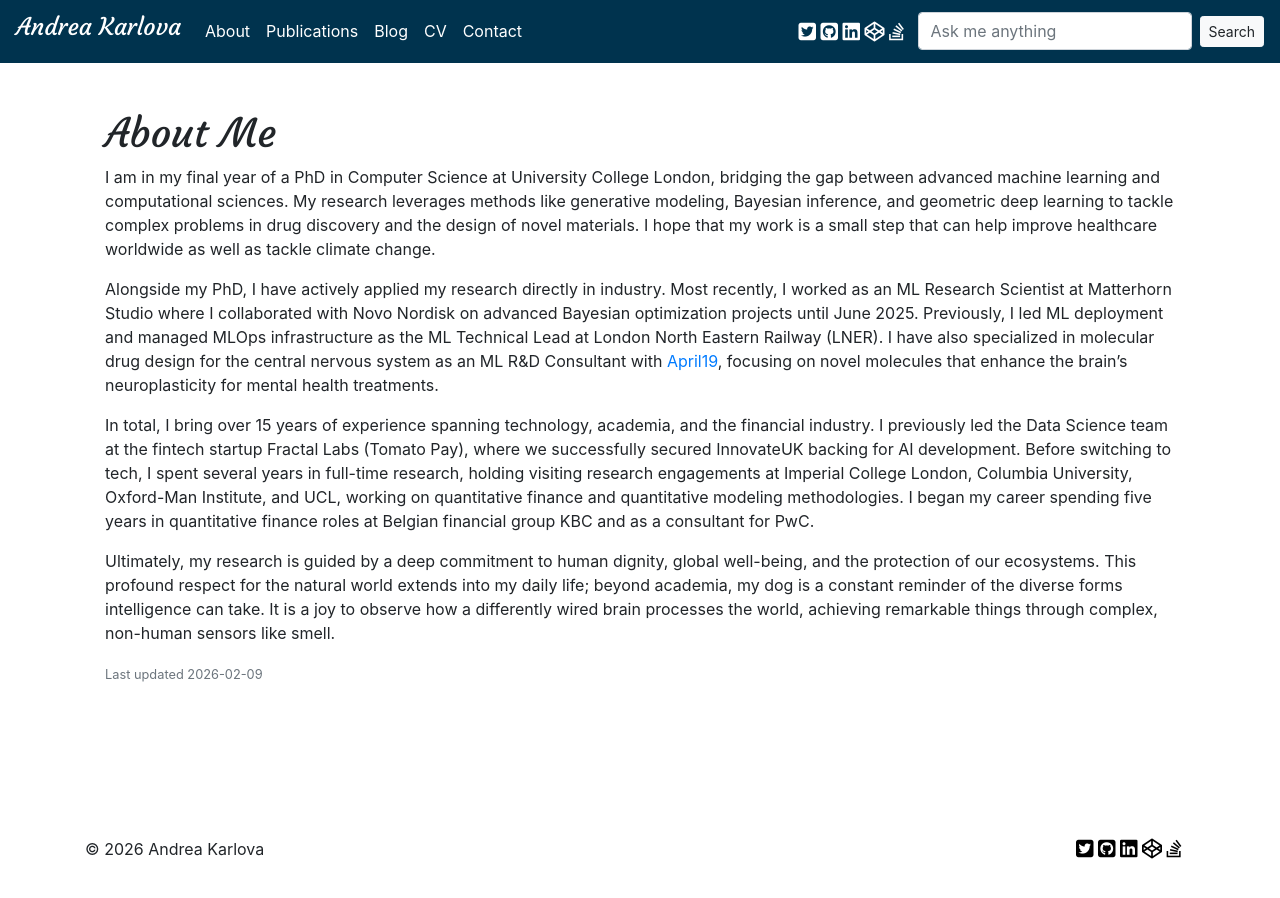
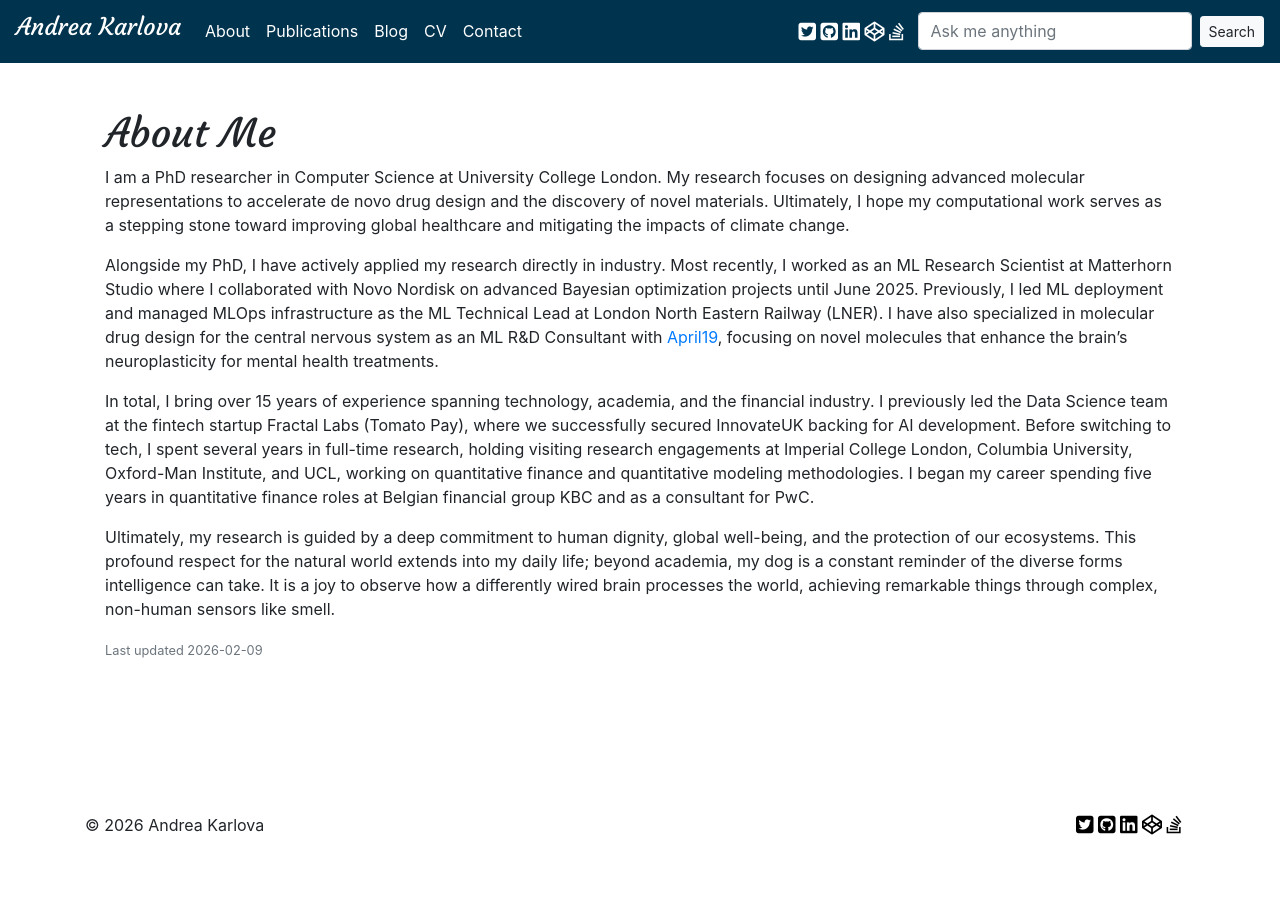
Before and after one commit to AndreaKarlova/andreakarlova.github.io, a Jekyll site: the page built from pages/about.md, in a window 1280 px wide. Built offline with Jekyll 4.4.1, drawn with Linux system fonts in a browser that asks for light colours; nearby versions of some CDN libraries.

Commit message:
Update about paragraph and hide old blog posts

```diff
--- a/pages/about.md
+++ b/pages/about.md
@@ -9,7 +9,7 @@ last-updated: 2026-02-09
 
 <h1 class="mx-auto" style="font-family:Courgette;">{{ page.title }}</h1>
 
-I am in my final year of a PhD in Computer Science at University College London, bridging the gap between advanced machine learning and computational sciences. My research leverages methods like generative modeling, Bayesian inference, and geometric deep learning to tackle complex problems in drug discovery and the design of novel materials. I hope that my work is a small step that can help improve healthcare worldwide as well as tackle climate change.
+I am a PhD researcher in Computer Science at University College London. My research focuses on designing advanced molecular representations to accelerate de novo drug design and the discovery of novel materials. Ultimately, I hope my computational work serves as a stepping stone toward improving global healthcare and mitigating the impacts of climate change.
 
 Alongside my PhD, I have actively applied my research directly in industry. Most recently, I worked as an ML Research Scientist at Matterhorn Studio where I collaborated with Novo Nordisk on advanced Bayesian optimization projects until June 2025. Previously, I led ML deployment and managed MLOps infrastructure as the ML Technical Lead at London North Eastern Railway (LNER). I have also specialized in molecular drug design for the central nervous system as an ML R&D Consultant with [April19](https://www.april19.ai/), focusing on novel molecules that enhance the brain's neuroplasticity for mental health treatments.
 
--- a/pages/blog.html
+++ b/pages/blog.html
@@ -15,6 +15,7 @@ last-updated: 2020-10-30 5:55 PM
         <div class="col-md-8">
           <h1 class="my-4" style="font-family:Courgette;">{{ page.title }}</h1>
           <!-- Blog Post -->
+          <p class="lead mt-4 mb-4 text-muted" style="font-family:Courgette;font-size:1.5rem;">Blogs are coming!</p>
           {% for post in site.posts %}
             <div class="card mb-4">
               <img class="card-img-top" src="http://placehold.it/750x300" alt="Card image cap">
```
Also changed, not shown: _posts/2020-10-29-welcome-to-jekyll.md (+1 -0 lines).
